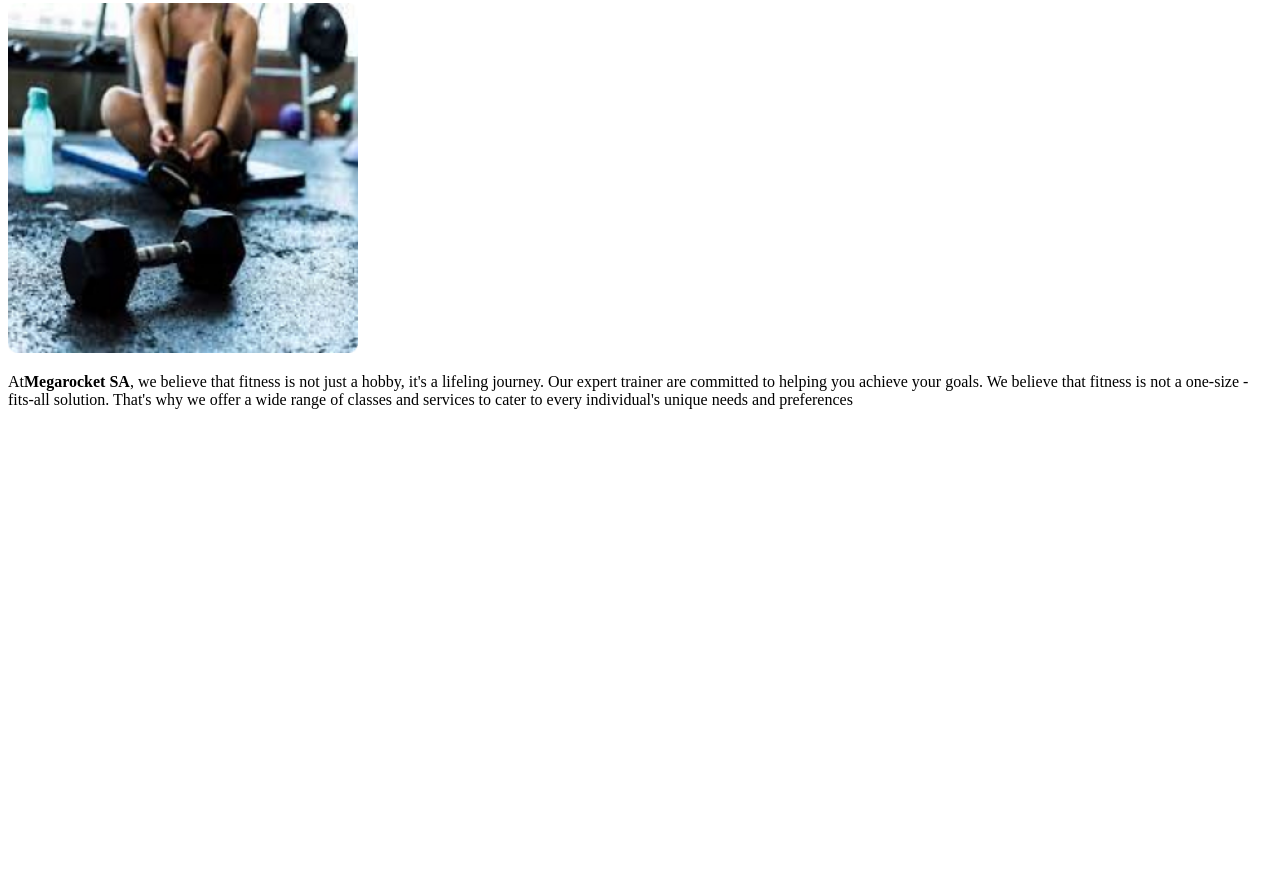
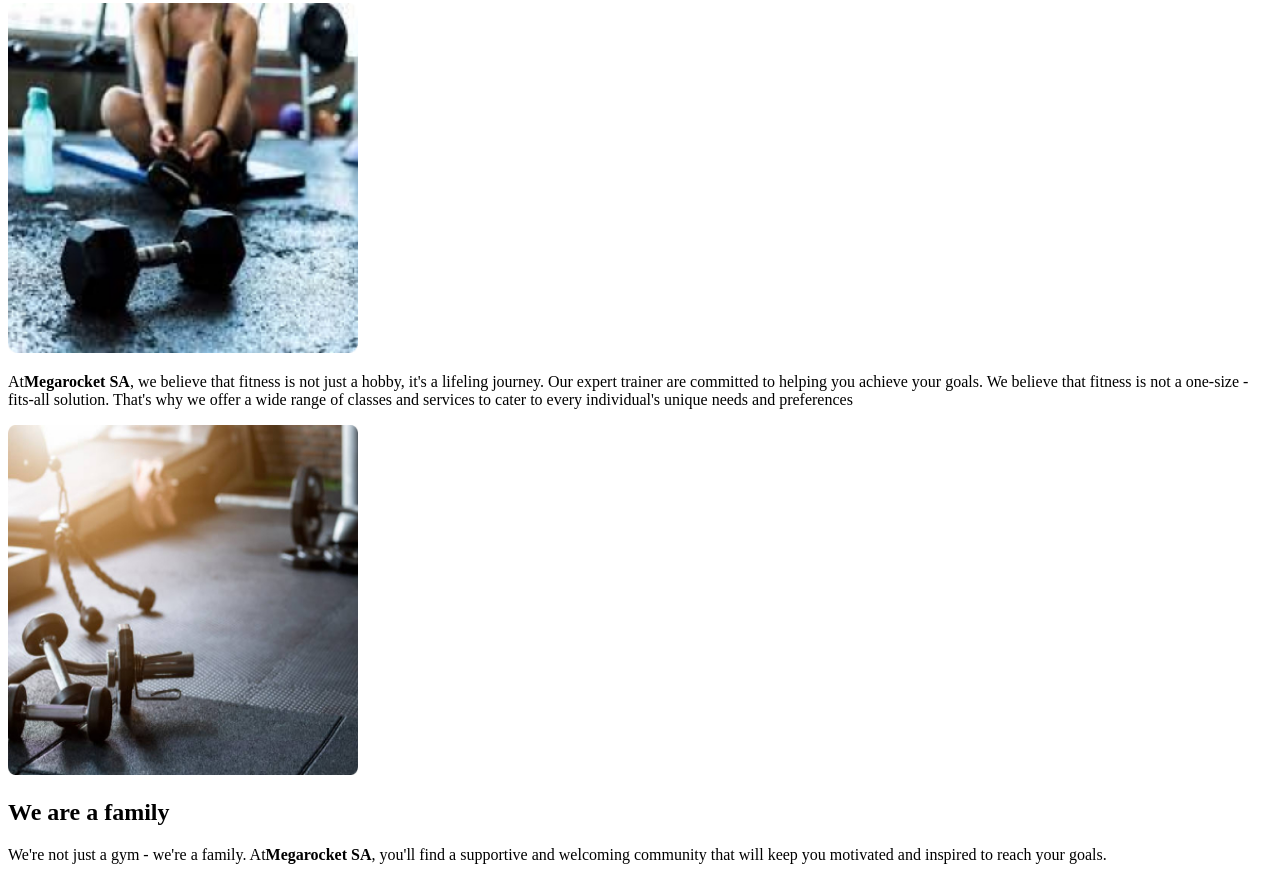
Before and after one commit to AaronSterzer/BaSP-M2023, a plain HTML site: page Week-02/index.html in a window 1280 px wide. Shown: the part 3036-3916 px from the top of the page. Before the commit the page ends 3461 px from the top, so only its background shows below. Drawn offline with Linux system fonts and the light colour scheme.

Commit message:
BaSP-W02-2023 finish the about us

```diff
--- a/Week-02/index.html
+++ b/Week-02/index.html
@@ -126,6 +126,13 @@
             -fits-all solution. That's why we offer a wide range of classes and services to cater to every individual's
             unique needs and preferences
         </p>
+        <img src="assets/images/fotogym2.jpg" alt="foto gimnasio 2" width="350" height="350">
+
+        <h2>We are a family</h2>
+        <p>
+            We're not just a gym - we're a family. At<strong>Megarocket SA</strong>, you'll find a supportive and
+            welcoming community that will keep you motivated and inspired to reach your goals.
+        </p>
 
 
 
```
